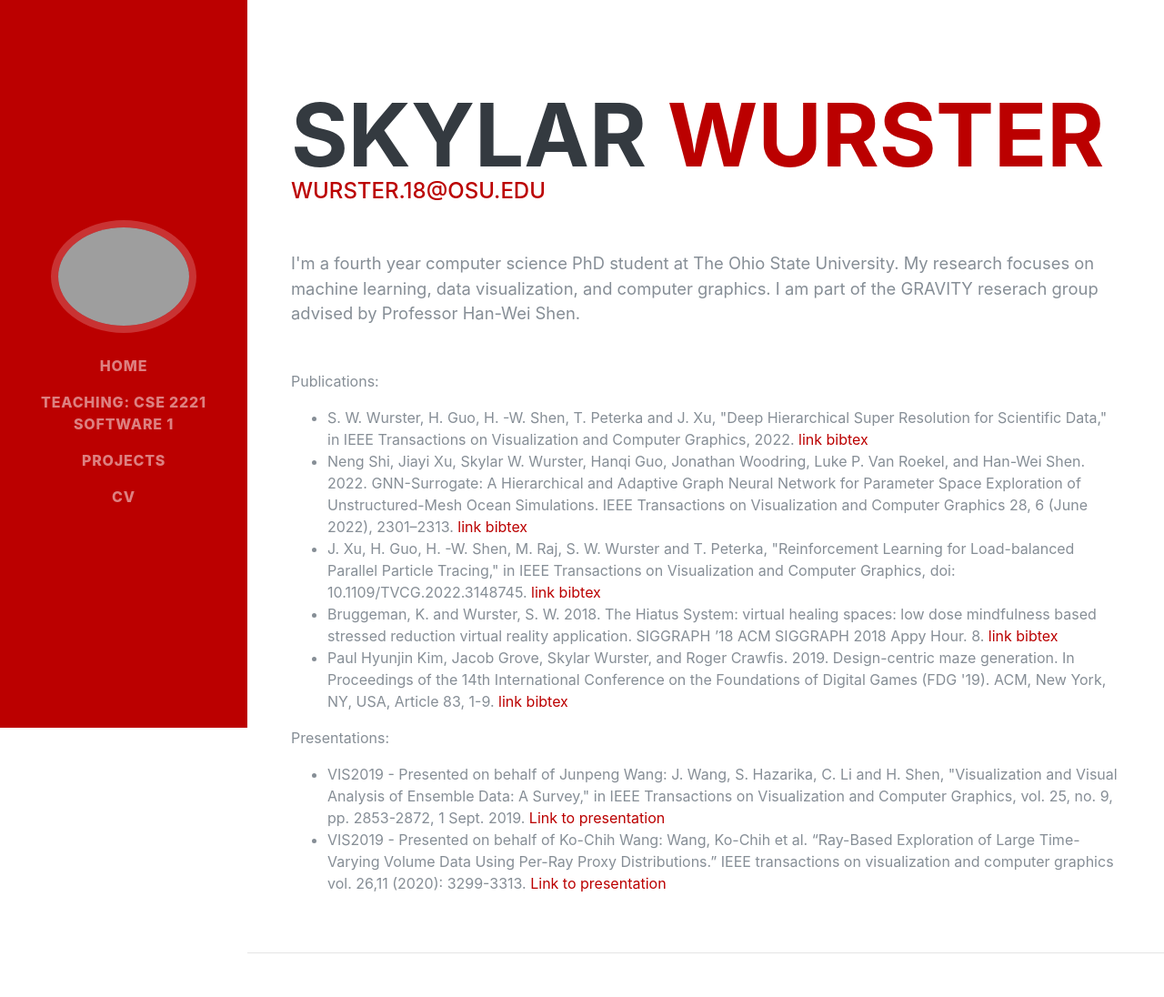
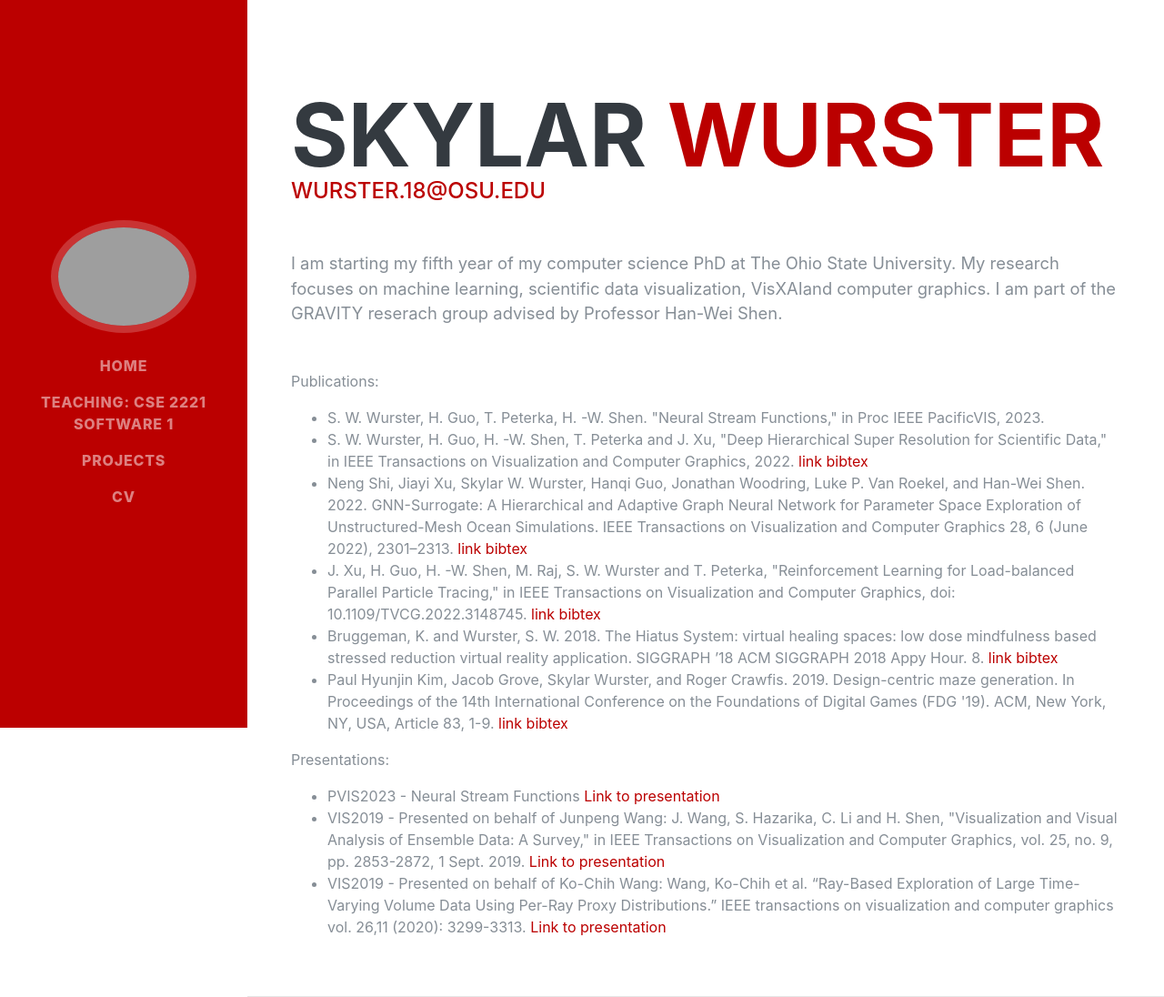
Before and after one commit to skywolf829/website, a Flask app: page / in a window 1280 px wide. Shown: the whole page at 91% size. Before the commit the page ends 1048 px from the top, so only its background shows below. Run offline with Flask 3, Linux system fonts and the light colour scheme; some libraries are stand-ins or nearby versions; some web fonts are replaced; grey boxes are pictures that could not be loaded.

Commit message:
Updates CV and landing page

```diff
--- a/templates/index_body.html
+++ b/templates/index_body.html
@@ -8,11 +8,12 @@
       <div class="subheading mb-5"><!--Teaching CSE2221 - Software 1 9am-10am Tuesday-Friday!-->
         <a href="mailto:wurster.18@osu.edu">wurster.18@osu.edu</a>
       </div>
-      <p class="lead mb-5">I'm a fourth year computer science PhD student at The Ohio State University.
-         My research focuses on machine learning, data visualization, and computer graphics. I am part
+      <p class="lead mb-5">I am starting my fifth year of my computer science PhD at The Ohio State University.
+         My research focuses on machine learning, scientific data visualization, VisXAIand computer graphics. I am part
          of the GRAVITY reserach group advised by Professor Han-Wei Shen.</p>
       <p>Publications:</p>
       <ul>
+        <li>S. W. Wurster, H. Guo, T. Peterka, H. -W. Shen. "Neural Stream Functions," in Proc IEEE PacificVIS, 2023.</li>
         <li>S. W. Wurster, H. Guo, H. -W. Shen, T. Peterka and J. Xu, "Deep Hierarchical Super Resolution for Scientific Data," in IEEE Transactions on Visualization and Computer Graphics, 2022. <a href="https://ieeexplore.ieee.org/document/9920542">link</a> <a href="/static/documents/wurster22_hierarchicalsr.txt">bibtex</a></li>
         <li>Neng Shi, Jiayi Xu, Skylar W. Wurster, Hanqi Guo, Jonathan Woodring, Luke P. Van Roekel, and Han-Wei Shen. 2022. GNN-Surrogate: A Hierarchical and Adaptive Graph Neural Network for Parameter Space Exploration of Unstructured-Mesh Ocean Simulations. IEEE Transactions on Visualization and Computer Graphics 28, 6 (June 2022), 2301–2313. <a href="https://dl.acm.org/doi/abs/10.1109/TVCG.2022.3165345">link</a> <a href="/static/documents/shi22_gnn.txt">bibtex</a></li>
         <li>J. Xu, H. Guo, H. -W. Shen, M. Raj, S. W. Wurster and T. Peterka, "Reinforcement Learning for Load-balanced Parallel Particle Tracing," in IEEE Transactions on Visualization and Computer Graphics, doi: 10.1109/TVCG.2022.3148745. <a href="https://ieeexplore.ieee.org/document/9706326">link</a> <a href="/static/documents/xu23_rlparticletracing.txt">bibtex</a></li>
@@ -22,6 +23,9 @@
 
       <p>Presentations:</p>
       <ul>
+        <li>PVIS2023 - Neural Stream Functions <a href="https://www.youtube.com/watch?v=JJthL0fKMHU&t=993s">Link to presentation</a>
+
+        </li>
         <li>VIS2019 - Presented on behalf of Junpeng Wang: J. Wang, S. Hazarika, C. Li and H. Shen, "Visualization and Visual Analysis of Ensemble Data: A Survey," in IEEE Transactions on Visualization and Computer Graphics, vol. 25, no. 9, pp. 2853-2872, 1 Sept. 2019. <a href="https://vimeo.com/373017114">Link to presentation</a>
         </li>
         <li>
--- a/templates/sidebar.html
+++ b/templates/sidebar.html
@@ -20,7 +20,7 @@
             <a class="nav-link js-scroll-trigger" href="/projects">Projects</a>
         </li>
         <li class="nav-item">
-            <a class="nav-link js-scroll-trigger" href="/static/documents/CV_Oct2022.pdf">CV</a>
+            <a class="nav-link js-scroll-trigger" href="/static/documents/CV_swursterMay2023.pdf">CV</a>
         </li>
         </ul>
     </div>
```
Also changed, not shown: 1 other file.
